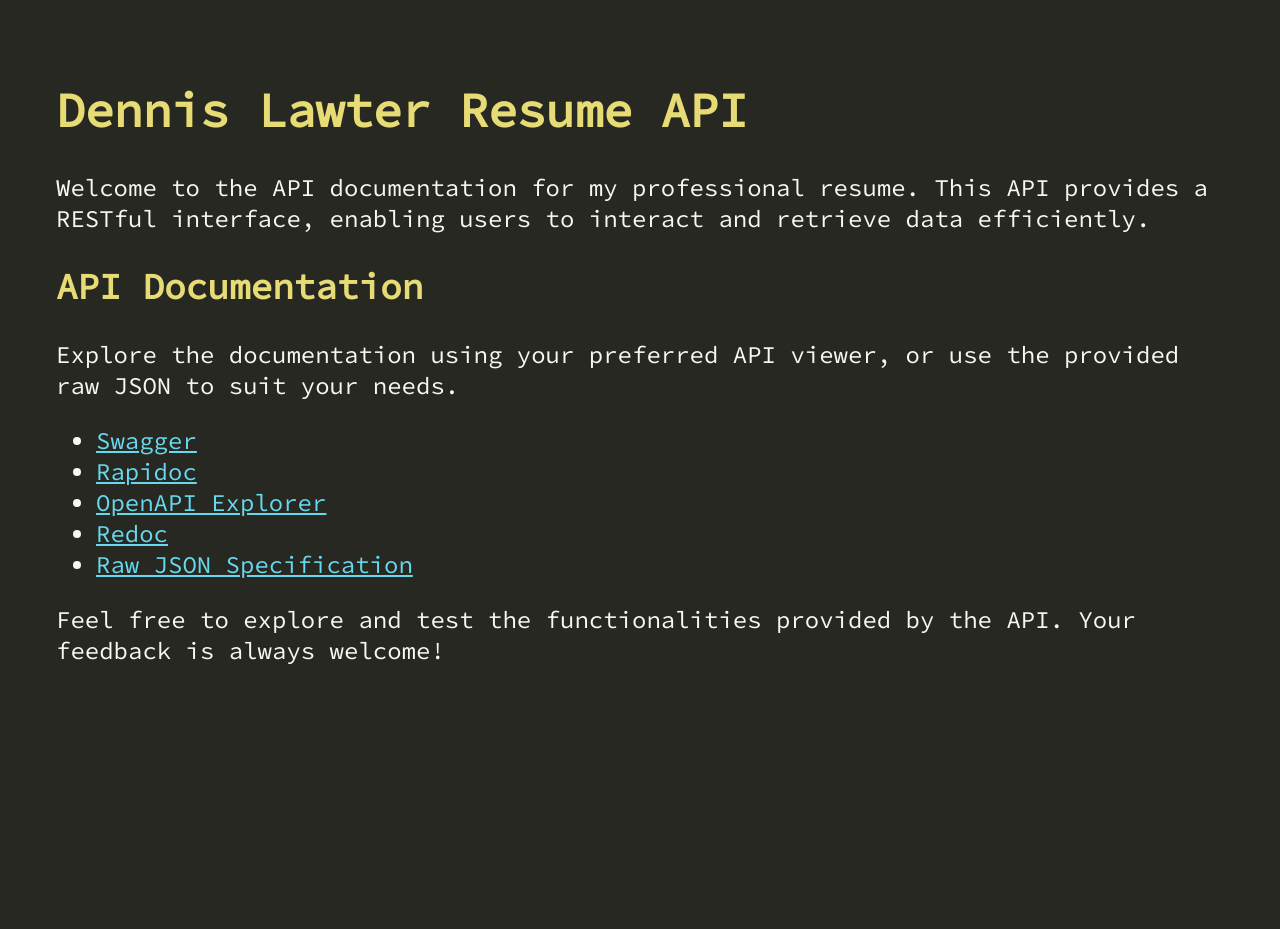
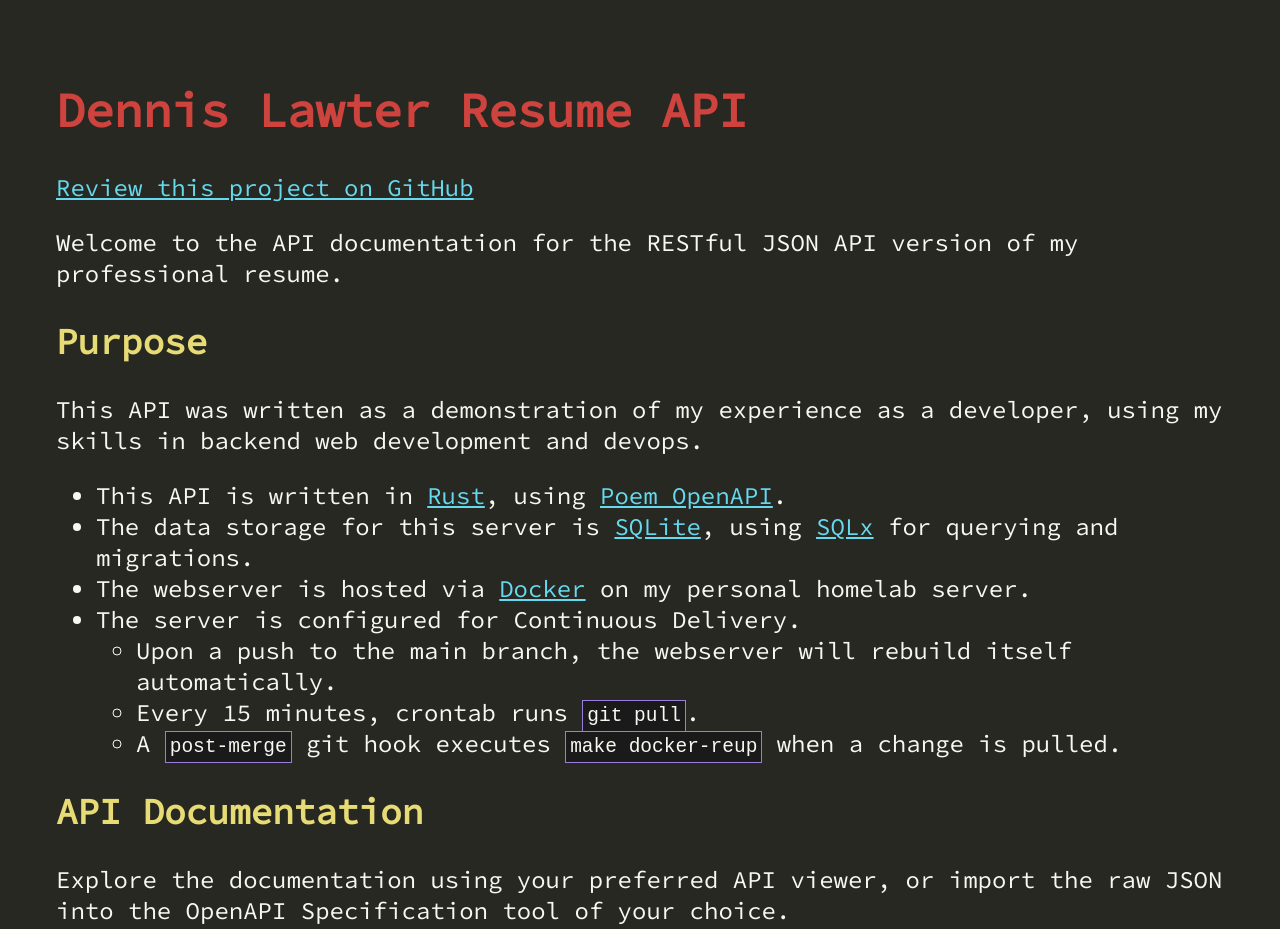
Before and after one commit to dennis-lawter/api-resume, a plain HTML site: page static/index.html in a window 1280 px wide. Shown: the top 929 px of the page. Before the commit the page ends 800 px from the top, so only its background shows below. Drawn offline with Linux system fonts and the light colour scheme.

Commit message:
Minor cleanup

```diff
--- a/static/index.html
+++ b/static/index.html
@@ -7,14 +7,17 @@
     <link rel="stylesheet" href="https://fonts.googleapis.com/css?family=Source+Code+Pro">
     <style>
         html {
-            color: #f8f8f2;
+            color: #F8F8F2;
             background: #272822;
             font-family: "Source Code Pro", monospace;
             font-size: 150%;
             margin: 2em;
         }
 
-        h1,
+        h1 {
+            color: #CF433E
+        }
+
         h2,
         h3,
         h4,
@@ -34,23 +37,66 @@
         a:active {
             color: #F92672;
         }
+
+        code {
+            background-color: #1A1A1A;
+            border: 1px solid #9C7DDB;
+            padding: 0.2em;
+        }
     </style>
 </head>
 
 <body>
     <header>
         <h1>Dennis Lawter Resume API</h1>
+        <a href="https://github.com/dennis-lawter/api-resume">Review this project on GitHub</a>
         <p>
-            Welcome to the API documentation for my professional resume.
-            This API provides a RESTful interface, enabling
-            users to interact and retrieve data efficiently.
+            Welcome to the API documentation for the RESTful JSON API version of my professional resume.
         </p>
     </header>
 
     <section>
+        <h2>Purpose</h2>
+        <p>
+            This API was written as a demonstration of my experience as a developer,
+            using my skills in backend web development and devops.
+        </p>
+        <ul>
+            <li>
+                This API is written in <a href="https://www.rust-lang.org/">Rust</a>,
+                using <a href="https://crates.io/crates/poem-openapi">Poem OpenAPI</a>.
+            </li>
+            <li>
+                The data storage for this server is <a href="https://www.sqlite.org/">SQLite</a>,
+                using <a href="https://crates.io/crates/sqlx">SQLx</a> for querying and migrations.
+            </li>
+            <li>
+                The webserver is hosted via <a href="https://www.docker.com/">Docker</a> on my personal homelab server.
+            </li>
+            <li>
+                The server is configured for Continuous Delivery.
+                <ul>
+                    <li>
+                        Upon a push to the main branch, the webserver will rebuild itself automatically.
+                    </li>
+                    <li>
+                        Every 15 minutes, crontab runs
+                        <code>git pull</code>.
+                    </li>
+                    <li>
+                        A
+                        <code>post-merge</code>
+                        git hook executes
+                        <code>make docker-reup</code>
+                        when a change is pulled.
+                    </li>
+                </ul>
+            </li>
+        </ul>
         <h2>API Documentation</h2>
         <p>
-            Explore the documentation using your preferred API viewer, or use the provided raw JSON to suit your needs.
+            Explore the documentation using your preferred API viewer,
+            or import the raw JSON into the OpenAPI Specification tool of your choice.
         </p>
         <ul>
             <li>
```
Also changed, not shown: 2 other files.
